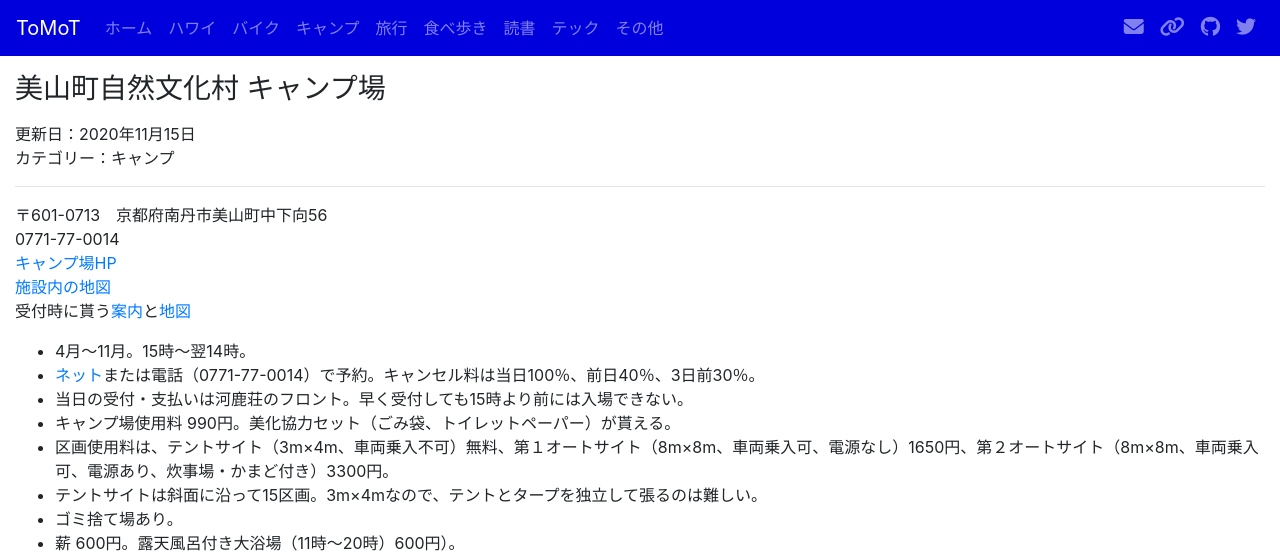
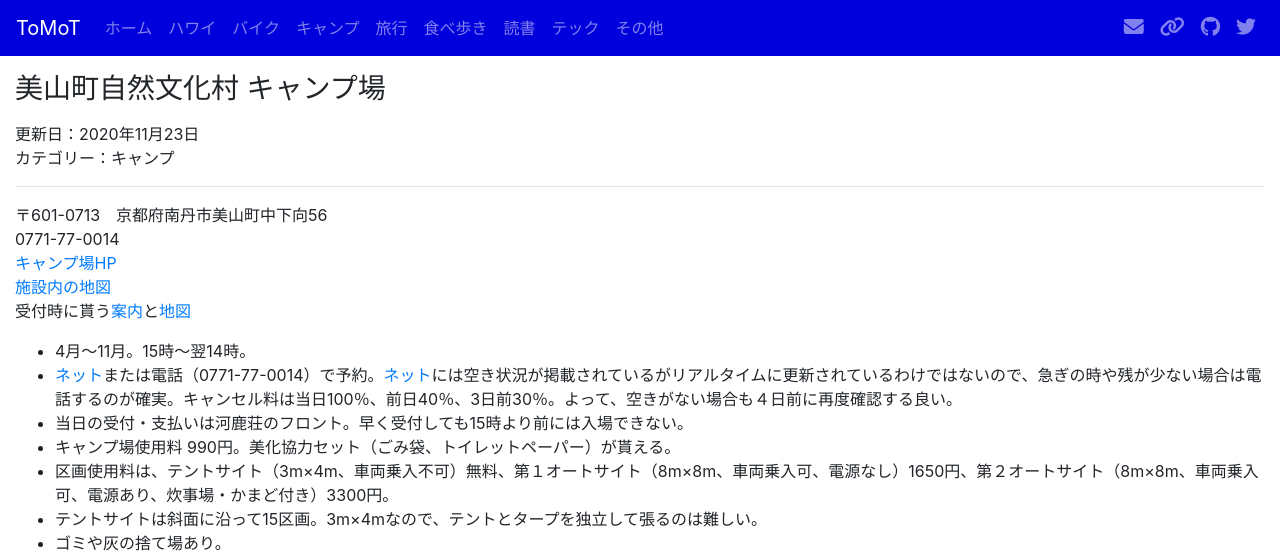
Before and after one commit to tomot/tomot.github.io, a Jekyll site: the page built from pages/camp-miyama.md, in a window 1280 px wide and 1400 px high. Shown: the top 557 px of the window. Built offline with Jekyll 4.4.1, drawn with Linux system fonts in a browser that asks for light colours; nearby versions of some CDN libraries; some of the changed text lies outside the part shown.

Commit message:
revise info of Miyama site

```diff
--- a/pages/camp-miyama.md
+++ b/pages/camp-miyama.md
@@ -1,7 +1,7 @@
 ---
 layout: page
 title: 美山町自然文化村 キャンプ場
-date: 2020-11-15
+date: 2020-11-23
 categories: キャンプ
 ---
 〒601-0713　京都府南丹市美山町中下向56<br>
@@ -12,15 +12,29 @@ categories: キャンプ
 
 <ul>
 <li>4月〜11月。15時〜翌14時。</li>
-<li><a href="https://asp.jcity.co.jp/FORM/?UserID=miyama&formid=103">ネット</a>または電話（0771-77-0014）で予約。キャンセル料は当日100％、前日40％、3日前30％。</li>
+<li><a href="https://asp.jcity.co.jp/FORM/?UserID=miyama&formid=103">ネット</a>または電話（0771-77-0014）で予約。<a href="https://asp.jcity.co.jp/FORM/?UserID=miyama&formid=103">ネット</a>には空き状況が掲載されているがリアルタイムに更新されているわけではないので、急ぎの時や残が少ない場合は電話するのが確実。キャンセル料は当日100％、前日40％、3日前30％。よって、空きがない場合も４日前に再度確認する良い。</li>
 <li>当日の受付・支払いは河鹿荘のフロント。早く受付しても15時より前には入場できない。</li>
 <li>キャンプ場使用料 990円。美化協力セット（ごみ袋、トイレットペーパー）が貰える。</li>
 <li>区画使用料は、テントサイト（3m×4m、車両乗入不可）無料、第１オートサイト（8m×8m、車両乗入可、電源なし）1650円、第２オートサイト（8m×8m、車両乗入可、電源あり、炊事場・かまど付き）3300円。</li>
 <li>テントサイトは斜面に沿って15区画。3m×4mなので、テントとタープを独立して張るのは難しい。</li>
-<li>ゴミ捨て場あり。</li>
+<li>ゴミや灰の捨て場あり。</li>
 <li>薪 600円。露天風呂付き大浴場（11時〜20時）600円）。</li>
 <li>近くにスーパーマケットはない。</li>
 </ul>
+
+<div class="post-img">
+<a href="/assets/images/camp-miyama/IMG_5372.jpeg">
+<img src="/assets/images/camp-miyama/IMG_5372.jpeg" width="320px">
+</a>
+<p>河鹿荘</p>
+</div>
+
+<div class="post-img">
+<a href="/assets/images/camp-miyama/IMG_5374.jpeg">
+<img src="/assets/images/camp-miyama/IMG_5374.jpeg" width="320px">
+</a>
+<p>河鹿荘の中の公衆電話</p>
+</div>
 
 <div class="post-img">
 <a href="/assets/images/camp-miyama/IMG_5355.jpeg">
@@ -28,3 +42,17 @@ categories: キャンプ
 </a>
 <p>テントサイト</p>
 </div>
+
+<div class="post-img">
+<a href="/assets/images/camp-miyama/IMG_5384.jpeg">
+<img src="/assets/images/camp-miyama/IMG_5384.jpeg" width="320px">
+</a>
+<p>テントサイト</p>
+</div>
+
+<div class="post-img">
+<a href="/assets/images/camp-miyama/IMG_5382.jpeg">
+<img src="/assets/images/camp-miyama/IMG_5382.jpeg" width="320px">
+</a>
+<p>駐車場、奥にあるのは炊事場とゴミ・灰捨て場</p>
+</div>
```
Also changed, not shown: index.md (+1 -1 lines), assets/images/camp-miyama/IMG_5372.jpeg (added), assets/images/camp-miyama/IMG_5374.jpeg (added), 2 other files.
